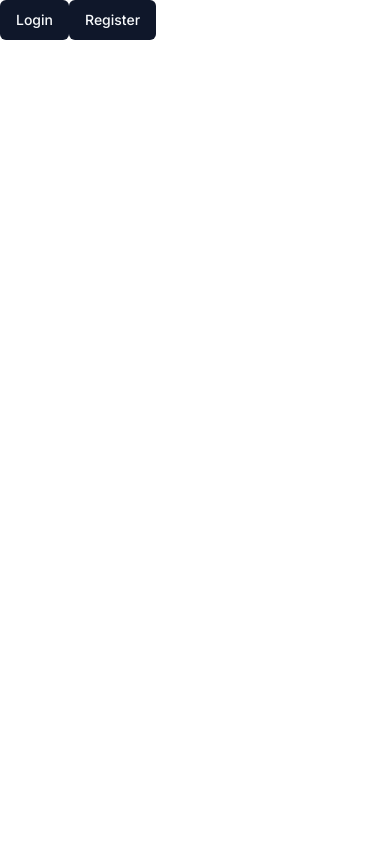
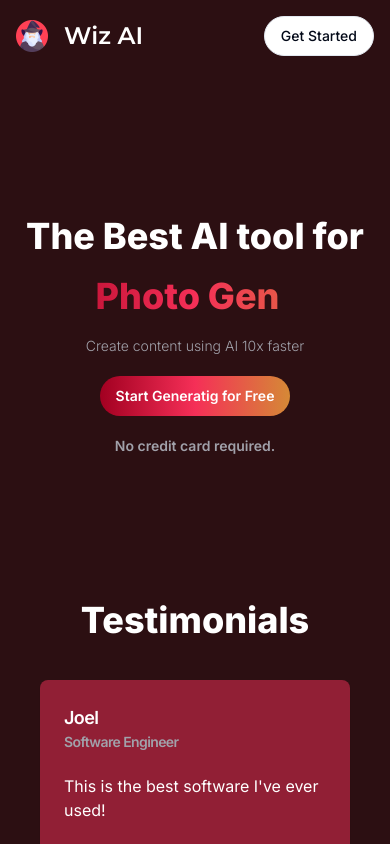
Before and after one commit to dbenavi5/ai-saas, a Next.js app: page / in a window 390 px wide. Built offline with nearby package versions, Linux system fonts and the light colour scheme; no server answers.

Commit message:
finish landing page

```diff
--- /dev/null
+++ b/app/(landing)/layout.tsx
@@ -0,0 +1,9 @@
+const LandingLayout = ({ children }: { children: React.ReactNode }) => {
+  return (
+    <main className="h-full bg-[#2c0f12] overflow-auto">
+      <div className="mx-auto max-w-screen-xl h-full w-full">{children}</div>
+    </main>
+  );
+};
+
+export default LandingLayout;
--- a/app/(landing)/page.tsx
+++ b/app/(landing)/page.tsx
@@ -1,17 +1,13 @@
-import { Button } from "@/components/ui/button";
-import Link from "next/link";
+import {LandingContent} from "@/components/landing-content";
+import {LandingHero} from "@/components/landing-hero";
+import{ LandingNavbar} from "@/components/landing-navbar";
 
 const LandingPage = () => {
   return (
     <div className="h-full">
-      <div>
-        <Link href="/sign-in">
-          <Button>Login</Button>
-        </Link>
-        <Link href="/sign-up">
-          <Button>Register</Button>
-        </Link>
-      </div>
+      <LandingNavbar />
+      <LandingHero />
+      <LandingContent />
     </div>
   );
 };
--- /dev/null
+++ b/components/landing-content.tsx
@@ -0,0 +1,62 @@
+"use client";
+
+import { Card, CardContent, CardHeader, CardTitle } from "@/components/ui/card";
+
+const testimonials = [
+  {
+    name: "Joel",
+    avatar: "J",
+    title: "Software Engineer",
+    description: "This is  the best software I've ever used!",
+  },
+  {
+    name: "Megan",
+    avatar: "M",
+    title: "Designer",
+    description: "I use this daily for generating new photos",
+  },
+  {
+    name: "Bill",
+    avatar: "B",
+    title: "CEO",
+    description:
+      "This app has changed my life. Can't imagine working without it.",
+  },
+  {
+    name: "Sarah",
+    avatar: "S",
+    title: "CFO",
+    description:
+      "The best in class, definitely worth the premium subscription.",
+  },
+];
+
+export const LandingContent = () => {
+  return (
+    <div className="px-10 pb-20">
+      <h2 className="text-center text-4xl text-white font-extrabold mb-10">
+        Testimonials
+      </h2>
+      <div className="grid grid-cols-1 sm:grid-cols-2 md:grid-cols-3 lg:grid-cols-4 gap-4">
+        {testimonials.map((item) => (
+          <Card
+            key={item.description}
+            className="bg-[#911F35] border-none text-white"
+          >
+            <CardHeader>
+              <CardTitle className="flex items-center gap-x-2">
+                <div>
+                  <p className="text-lg">{item.name}</p>
+                  <p className="text-zinc-400 text-sm">{item.title}</p>
+                </div>
+              </CardTitle>
+              <CardContent className="pt-4 px-0">
+                {item.description}
+              </CardContent>
+            </CardHeader>
+          </Card>
+        ))}
+      </div>
+    </div>
+  );
+};
--- /dev/null
+++ b/components/landing-hero.tsx
@@ -0,0 +1,47 @@
+"use client";
+
+import { useAuth } from "@clerk/nextjs";
+import TypewriterComponent from "typewriter-effect";
+import { Button } from "./ui/button";
+import Link from "next/link";
+
+export const LandingHero = () => {
+  const { isSignedIn } = useAuth();
+  return (
+    <div className="text-white font-bold py-36 text-center space-y-5">
+      <div className="text-4xl sm:text-5xl md:text-6xl lg:text-7xl space-y-5 font-extrabold">
+        <h1>The Best AI tool for</h1>
+        <div className="text-transparent bg-clip-text bg-gradient-to-r from-[#A20021] via-[#F52F57] to-[#D58936] ">
+          <TypewriterComponent
+            options={{
+              strings: [
+                "Chatbot.",
+                "Photo Generation.",
+                "Blog Writing.",
+                "Mail Writing.",
+              ],
+              autoStart: true,
+              loop: true,
+            }}
+          />
+        </div>
+      </div>
+      <div className="text-sm md:text-xl font-light text-zinc-400">
+        Create content using AI 10x faster
+      </div>
+      <div>
+        <Link href={isSignedIn ? "/dashboard" : "/sign-up"}>
+          <Button
+            variant="premium"
+            className="md:text-lg p-4 md:p-6 rounded-full font-semibold"
+          >
+            Start Generatig for Free
+          </Button>
+        </Link>
+      </div>
+      <div className="text-zinc-400 text-sm md:text-sm font-semibold">
+        No credit card required.
+      </div>
+    </div>
+  );
+};
--- /dev/null
+++ b/components/landing-navbar.tsx
@@ -0,0 +1,39 @@
+"use client";
+
+import { cn } from "@/lib/utils";
+import { useAuth } from "@clerk/nextjs";
+import { Montserrat } from "next/font/google";
+import Image from "next/image";
+import Link from "next/link";
+import { Button } from "@/components/ui/button";
+
+const font = Montserrat({ weight: "600", subsets: ["latin"] });
+
+export const LandingNavbar = () => {
+  const { isSignedIn } = useAuth();
+
+  return (
+    <nav className="p-4 bg-transparent flex items-center justify-between">
+      <Link href="/" className="flex items-center">
+        <div className="relative h-8 w-8 mr-4">
+          <Image
+            src="/wiz.png"
+            alt="logo"
+            fill
+            sizes="(max-width: 768px) 100vw, (max-width: 1200px) 50vw, 33vw"
+          />
+        </div>
+        <h1 className={cn("text-2xl font-bold text-white", font.className)}>
+          Wiz AI
+        </h1>
+      </Link>
+      <div className="flex items-center gap-x-2">
+        <Link href={isSignedIn ? "/dashboard" : "/sign-up"}>
+          <Button variant="outline" className="rounded-full">
+            Get Started
+          </Button>
+        </Link>
+      </div>
+    </nav>
+  );
+};
--- a/package.json
+++ b/package.json
@@ -43,6 +43,7 @@
     "tailwindcss": "3.3.3",
     "tailwindcss-animate": "^1.0.6",
     "typescript": "5.1.6",
+    "typewriter-effect": "^2.20.1",
     "zod": "^3.21.4",
     "zustand": "^4.4.1"
   },
```
Also changed, not shown: 1 other file (tests, documents, lock files or other folders).
